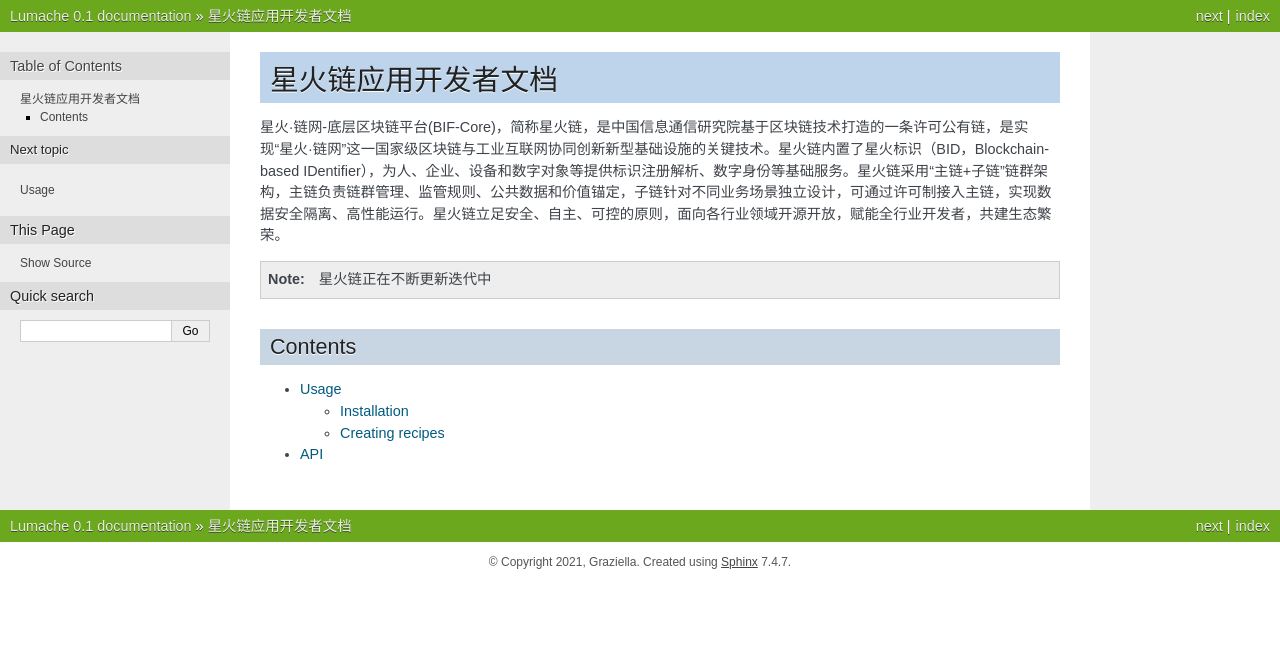
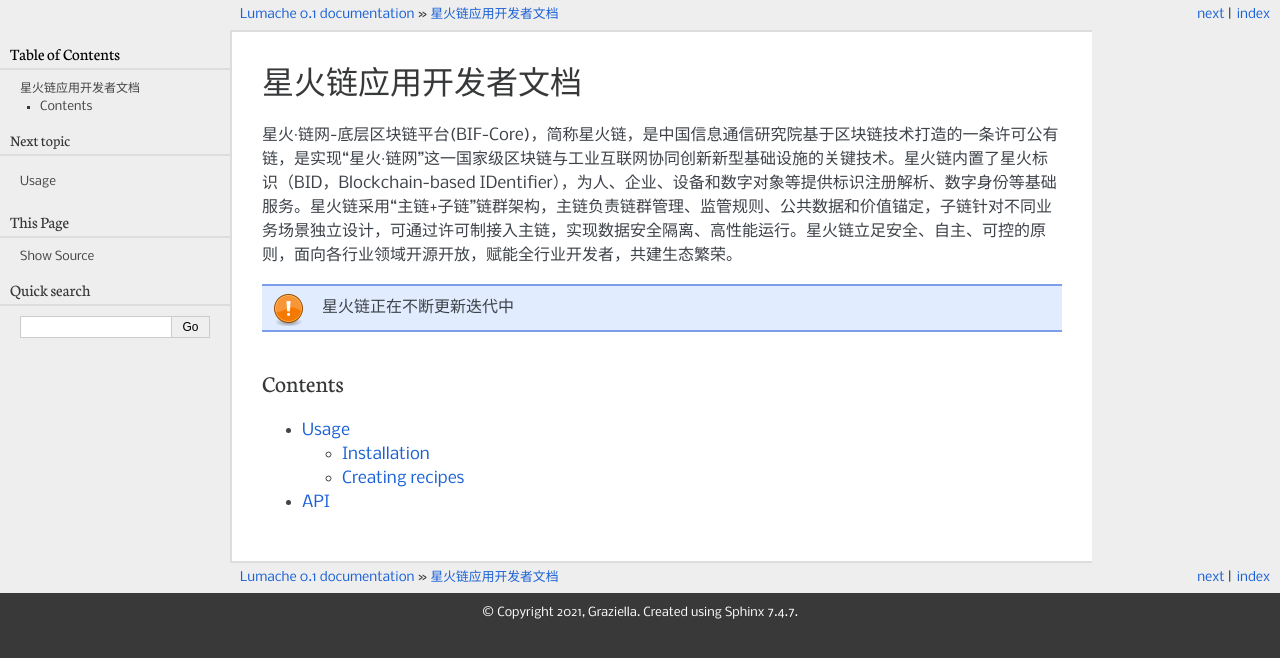
Before and after one commit to lkiversonlk/bif_doc, a Sphinx documentation site: the page built from docs/source/index.rst, in a window 1280 px wide. Shown: the top 658 px of the page. Built offline with Sphinx 7.4.7, drawn with Linux system fonts in a browser that asks for light colours.

Commit message:
Update conf.py

```diff
--- a/docs/source/conf.py
+++ b/docs/source/conf.py
@@ -12,6 +12,7 @@ version = '0.1.0'
 # -- General configuration
 
 extensions = [
+    'recommonmark',
     'sphinx.ext.duration',
     'sphinx.ext.doctest',
     'sphinx.ext.autodoc',
@@ -29,7 +30,7 @@ templates_path = ['_templates']
 
 # -- Options for HTML output
 
-html_theme = 'nature'
+html_theme = 'pyramid'
 
 # -- Options for EPUB output
 epub_show_urls = 'footnote'
```
